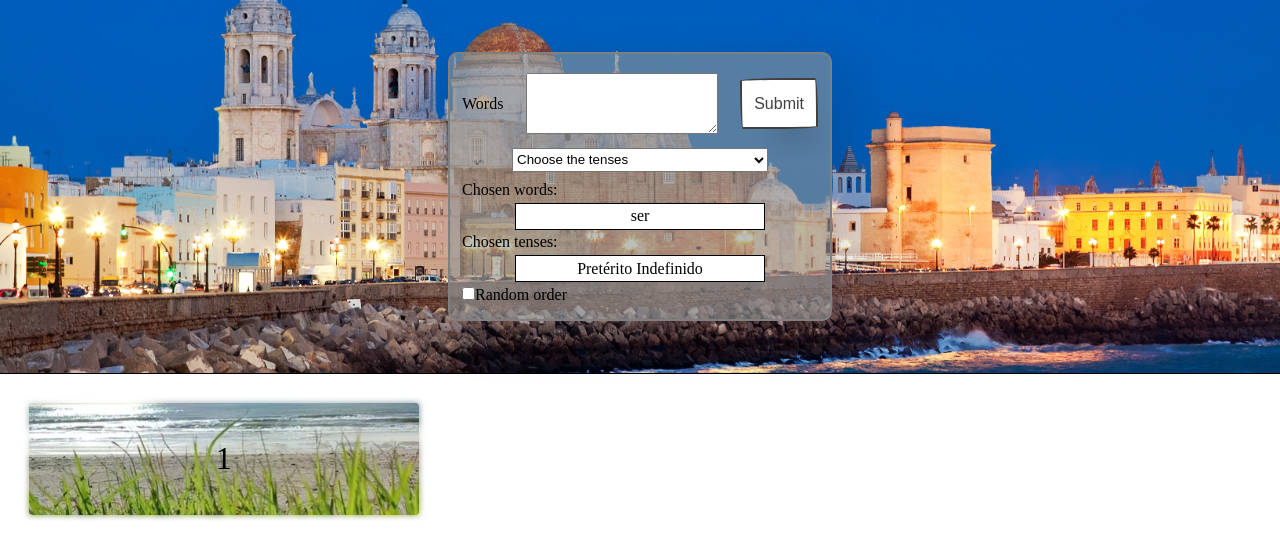
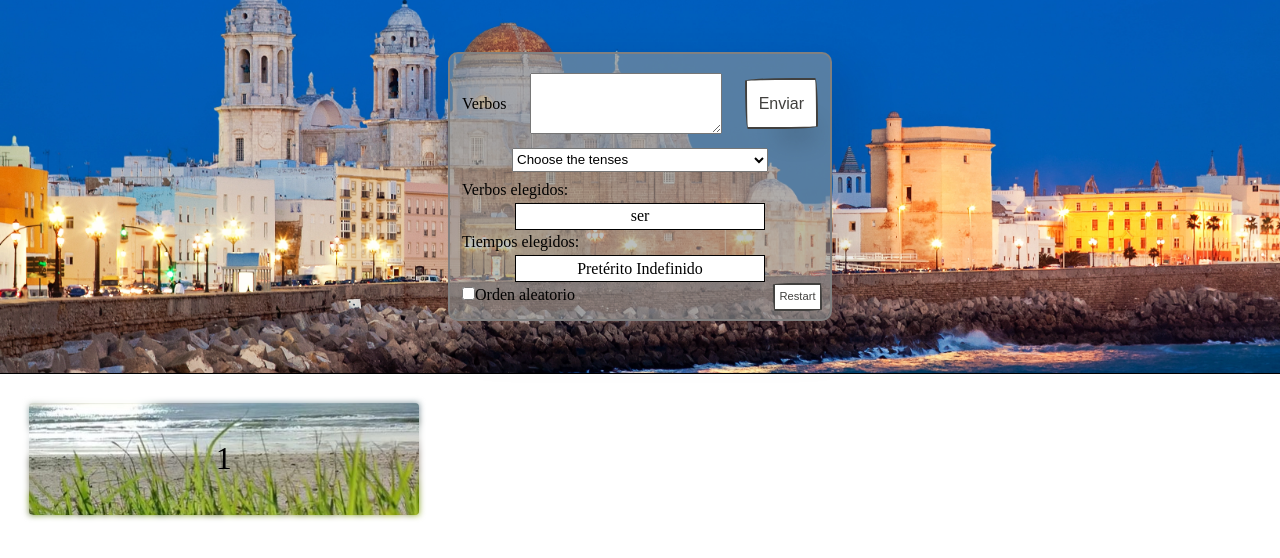
Before and after one commit to Ollko23/SpanishFlashcards, a React (Create React App) app: page / in a window 1280 px wide. Shown: the top 558 px of the page. Built offline with nearby package versions, Linux system fonts and the light colour scheme.

Commit message:
reset, translation

```diff
--- a/src/App.js
+++ b/src/App.js
@@ -17,7 +17,6 @@ function App() {
 
   const wordsArea = useRef()
   const tensesArea = useRef()
-  const generator = useRef()
 
   useEffect(() => {
     setWords(arr)
@@ -32,11 +31,6 @@ function App() {
     e.preventDefault()
     let newWords = wordsArea.current.value.split(", ")
     setWords(newWords)
-  }
-  function submitTensesArea(e) {
-    e.preventDefault()
-    let newTenses = tensesArea.current.value.split(", ")
-    setTenses(newTenses)
   }
 
   function addWordsToFlashcards(wrds, tnss) {
@@ -66,53 +60,30 @@ function App() {
     setChecked(!checked)
   };
   // TO DO:
-  // add a dropdown with tenses
   // add a buton to chose which person should be on the card (otherwise random)
-  function generateTense(e) {
-    e.preventDefault();
-    // flashcards.forEach(flashcard => console.log(convert(flashcard.word, flashcard.tense)))
 
-    // function shuffle(array) {
-    // for (let i = array.length - 1; i > 0; i--) {
-    //   let j = Math.floor(Math.random() * (i + 1));
-    //   [array[i], array[j]] = [array[j], array[i]];
-    // }
-    // console.log([...array])
-    // }
-  }
   return (
     <div >
       <div className="top">
         <section className="features">
           <section className="words">
             <form onSubmit={submitWordsArea}>
-              <label htmlFor="words">Words</label>
+              <label htmlFor="words">Verbos</label>
               <textarea rows="3" ref={wordsArea} name="words" ></textarea>
-              <button className="btn" type="submit">Submit</button>
+              <button className="btn" type="submit">Enviar</button>
             </form>
           </section>
           <MultiSelect setTenses={setTenses} />
-          {/* <section className="tenses">
-        <form onSubmit={(e) => submitTensesArea(e)}>
-          <label htmlFor="tenses">Tenses</label>
-          <textarea ref={tensesArea} name="tenses"></textarea>
-          <button type="submit">Submit</button>
-        </form>
-      </section> */}
-          <p>Chosen words: </p>
+          <p>Verbos elegidos: </p>
           <div className="box"> {words.join(", ")}</div>
-          <p>Chosen tenses: </p>
+          <p>Tiempos elegidos: </p>
           <div className="box">{tenses.toString()} </div>
           <CheckBox
-            label="Random order"
+            label="Orden aleatorio"
             value={checked}
             onChange={() => handleChange(checked)}
           />
-          {/* <form onSubmit={(e) => generateTense(e)}>
-          <label htmlFor="gernerator">gernerator</label>
-          <input ref={generator} name="generator"></input>
-          <button type="submit">Submit</button>
-        </form> */}
+          <button id="restart" className="btn" onClick={() => window.location.reload(false)}>Restart</button>
         </section>
       </div>
       <FlashcardsList flashcards={flashcards} />
--- a/src/comoponents/Flashcard.js
+++ b/src/comoponents/Flashcard.js
@@ -31,10 +31,10 @@ export default function Flashcard({ flashcard, nr }) {
                 ref={heightRef}>
                 <div className='front'>
                     <p className="word">
-                        {`Word: ${flashcard.word || "error"}`}
+                        Verbo: <span className='textBig'> {flashcard.word || "error"}</span>
                     </p>
                     <p className="tense">
-                        {`Tense: ${flashcard.tense || "error"}`}
+                        Tiempo: <span className='textBig'>{flashcard.tense || "error"}</span>
                     </p>
                 </div >
                 <div className='back'>
--- a/src/irregularVerbs.js
+++ b/src/irregularVerbs.js
@@ -20,20 +20,13 @@ export const verbs = {
         exceptions: ["estar", "tener", "andar", "venir", "poder", "poner", "querer", "saber", "decir", "traer", "conducir", "producir"],
         conPretIndef(verb) {
             let o = verbs.pretéritoIndefinido
-            if (o[verb].length != 6) {
-                console.log("conjugation")
+            if (o[verb].length !== 6) {
                 let newWord = []
                 let endings = ["e", "iste", "o", "imos", "isteis", "ieron"]
                 let root = o[verb]
                 if (o.loseI.includes(verb)) {
                     console.log("looseI")
-                    endings.map((e, i) => {
-                        if (i < 5) {
-                            newWord.push(root + e)
-                        } else {
-                            newWord.push(root + e.slice(1))
-                        }
-                    })
+                    endings.map((e, i) => { i < 5 ? newWord.push(root + e) : newWord.push(root + e.slice(1)) })
                 }
                 endings.map((e) => newWord.push(root + e))
                 return newWord
--- a/src/style.css
+++ b/src/style.css
@@ -94,8 +94,15 @@
     transform: rotateY(180deg);
 }
 
+.textBig {
+    font-size: 1.3rem;
+    font-weight: bold;
+    padding: 0 1vw;
+}
+
 /* >> Features << */
 .features {
+    position: relative;
     display: flex;
     flex-direction: column;
     justify-content: space-between;
@@ -177,6 +184,16 @@
     background-color: #fff;
 }
 
+#restart {
+    position: absolute;
+    bottom: 1vh;
+    right: .6vw;
+    padding: .3rem;
+    font-size: .7rem;
+    line-height: 15px;
+
+}
+
 /* >> top << */
 .top {
     padding: 5vh;
```
